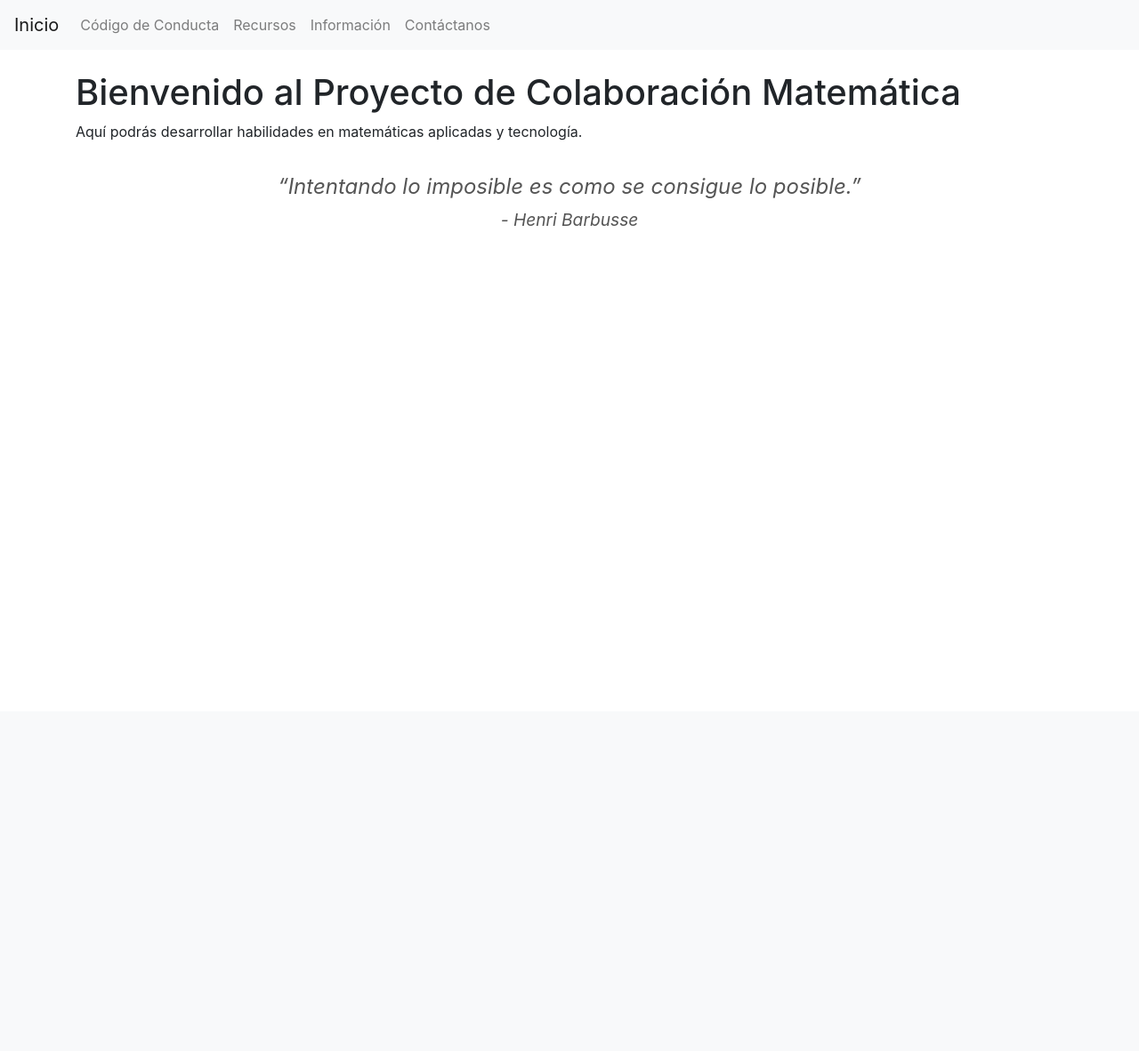
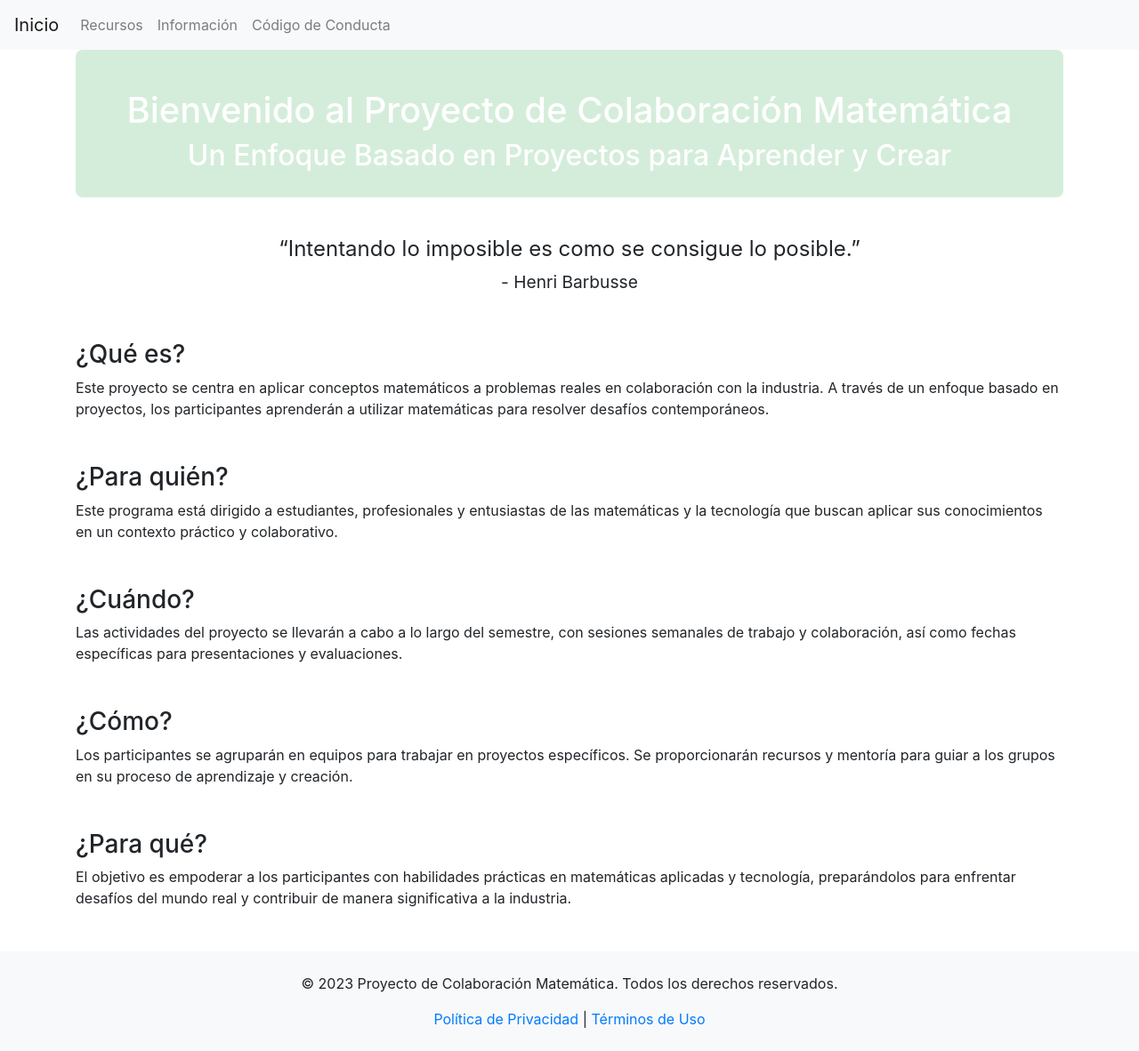
Before and after one commit to MathUPTC/MathApp, a Flask app: page / in a window 1280 px wide. Shown: the whole page at 89% size. Before the commit the page ends 254 px from the top, so only its background shows below. Run offline with Flask 3, Linux system fonts and the light colour scheme; some libraries are stand-ins or nearby versions.

Commit message:
maquetado basico

```diff
--- a/app/static/style.css
+++ b/app/static/style.css
@@ -0,0 +1,23 @@
+.title-container {
+    background-color: #d4edda; /* Color pastel suave */
+    padding: 20px;
+    border-radius: 8px;
+    text-align: center;
+}
+
+/* Estilo para el título */
+h1 {
+    color: white; /* Color del texto del título */
+}
+
+/* Estilo para el subtítulo */
+h2 {
+    color: white; /* Color del texto del subtítulo */
+}
+
+/* Estilo para la cita */
+.quote {
+    text-align: center; /* Centrar la cita */
+    font-size: 1.5em; /* Aumentar el tamaño de la fuente de la cita */
+    margin: 40px 0; /* Margen superior e inferior */
+}
--- a/app/templates/base.html
+++ b/app/templates/base.html
@@ -0,0 +1,39 @@
+<!DOCTYPE html>
+<html lang="es">
+<head>
+    <meta charset="UTF-8">
+    <meta name="viewport" content="width=device-width, initial-scale=1.0">
+    <link rel="stylesheet" href="https://stackpath.bootstrapcdn.com/bootstrap/4.5.2/css/bootstrap.min.css">
+    <link rel="stylesheet" href="{{ url_for('static', filename='./style.css') }}">
+
+    <title>{% block title %}{% endblock %}</title>
+</head>
+<body>
+    <nav class="navbar navbar-expand-lg navbar-light bg-light">
+        <a class="navbar-brand" href="{{ url_for('home') }}">Inicio</a>
+        <div class="collapse navbar-collapse" id="navbarNav">
+            <ul class="navbar-nav">
+                <li class="nav-item"><a class="nav-link" href="{{ url_for('recursos') }}">Recursos</a></li>
+                <li class="nav-item"><a class="nav-link" href="{{ url_for('sobre') }}">Información</a></li>
+                <li class="nav-item"><a class="nav-link" href="{{ url_for('codigo_de_conducta') }}">Código de Conducta</a></li>
+            </ul>
+        </div>
+    </nav>
+
+    <!-- Contenido principal -->
+    <div class="container">
+        {% block content %}{% endblock %}
+    </div>
+
+    <!-- Footer -->
+    <footer class="bg-light text-center py-4 mt-5">
+        <p>&copy; 2023 Proyecto de Colaboración Matemática. Todos los derechos reservados.</p>
+        <a href="#">Política de Privacidad</a> | <a href="#">Términos de Uso</a>
+        <div class="social-icons">
+            <!-- Enlaces o iconos de redes sociales -->
+        </div>
+    </footer>
+
+
+</body>
+</html>
--- a/app/templates/contacto.html
+++ b/app/templates/contacto.html
@@ -0,0 +1 @@
+{%extends 'base.html' %}
--- a/app/templates/index.html
+++ b/app/templates/index.html
@@ -1,48 +1,47 @@
-<!DOCTYPE html>
-<html lang="es">
-<head>
-    <meta charset="UTF-8">
-    <meta name="viewport" content="width=device-width, initial-scale=1.0">
-    <link rel="stylesheet" href="https://stackpath.bootstrapcdn.com/bootstrap/4.5.2/css/bootstrap.min.css">
-    <title>Proyecto de Colaboración Matemática</title>
-    <style>
-        .quote {
-            font-size: 1.5rem;
-            font-style: italic;
-            color: #555;
-            margin: 2rem 0;
-            text-align: center;
-        }
-    </style>
-</head>
-<body>
-    <nav class="navbar navbar-expand-lg navbar-light bg-light">
-        <a class="navbar-brand" href="#">Inicio</a>
-        <div class="collapse navbar-collapse" id="navbarNav">
-            <ul class="navbar-nav">
-                <li class="nav-item"><a class="nav-link" href="#codigo">Código de Conducta</a></li>
-                <li class="nav-item"><a class="nav-link" href="#recursos">Recursos</a></li>
-                <li class="nav-item"><a class="nav-link" href="#eventos">Información</a></li>
-                <li class="nav-item"><a class="nav-link" href="#contacto">Contáctanos</a></li>
-            </ul>
-        </div>
-    </nav>
+{% extends 'base.html' %}
 
-    <div class="container">
-        <h1 class="mt-4">Bienvenido al Proyecto de Colaboración Matemática</h1>
-        <p>Aquí podrás desarrollar habilidades en matemáticas aplicadas y tecnología.</p>
+{% block title %}Matemáticas y Tecnología{% endblock %}
 
-        <!-- Cita destacada -->
-        <blockquote class="quote">
-            “Intentando lo imposible es como se consigue lo posible.”<br>
-            <small>- Henri Barbusse</small>
-        </blockquote>
+{% block content %}
+<div class="title-container">
+    <h1 class="mt-4">Bienvenido al Proyecto de Colaboración Matemática</h1>
+    <h2>Un Enfoque Basado en Proyectos para Aprender y Crear</h2>
+</div>
 
-        <!-- Agrega más contenido aquí -->
-    </div>
+<!-- Cita destacada -->
+<blockquote class="quote">
+    “Intentando lo imposible es como se consigue lo posible.”<br>
+    <small>- Henri Barbusse</small>
+</blockquote>
 
-    <script src="https://code.jquery.com/jquery-3.5.1.slim.min.js"></script>
-    <script src="https://cdn.jsdelivr.net/npm/@popperjs/core@2.9.2/dist/umd/popper.min.js"></script>
-    <script src="https://stackpath.bootstrapcdn.com/bootstrap/4.5.2/js/bootstrap.min.js"></script>
-</body>
-</html>
+<!-- Sección: ¿Qué es? -->
+<section class="mt-5">
+    <h3>¿Qué es?</h3>
+    <p>Este proyecto se centra en aplicar conceptos matemáticos a problemas reales en colaboración con la industria. A través de un enfoque basado en proyectos, los participantes aprenderán a utilizar matemáticas para resolver desafíos contemporáneos.</p>
+</section>
+
+<!-- Sección: ¿Para quién? -->
+<section class="mt-5">
+    <h3>¿Para quién?</h3>
+    <p>Este programa está dirigido a estudiantes, profesionales y entusiastas de las matemáticas y la tecnología que buscan aplicar sus conocimientos en un contexto práctico y colaborativo.</p>
+</section>
+
+<!-- Sección: ¿Cuándo? -->
+<section class="mt-5">
+    <h3>¿Cuándo?</h3>
+    <p>Las actividades del proyecto se llevarán a cabo a lo largo del semestre, con sesiones semanales de trabajo y colaboración, así como fechas específicas para presentaciones y evaluaciones.</p>
+</section>
+
+<!-- Sección: ¿Cómo? -->
+<section class="mt-5">
+    <h3>¿Cómo?</h3>
+    <p>Los participantes se agruparán en equipos para trabajar en proyectos específicos. Se proporcionarán recursos y mentoría para guiar a los grupos en su proceso de aprendizaje y creación.</p>
+</section>
+
+<!-- Sección: ¿Para qué? -->
+<section class="mt-5">
+    <h3>¿Para qué?</h3>
+    <p>El objetivo es empoderar a los participantes con habilidades prácticas en matemáticas aplicadas y tecnología, preparándolos para enfrentar desafíos del mundo real y contribuir de manera significativa a la industria.</p>
+</section>
+
+{% endblock %}
--- a/app/templates/recursos.html
+++ b/app/templates/recursos.html
@@ -0,0 +1 @@
+{%extends 'base.html' %}
--- a/app/templates/sobre.html
+++ b/app/templates/sobre.html
@@ -0,0 +1 @@
+{%extends 'base.html' %}
```
Also changed, not shown: app/templates/codigo_de_conducta.html (+27 -0 lines).
